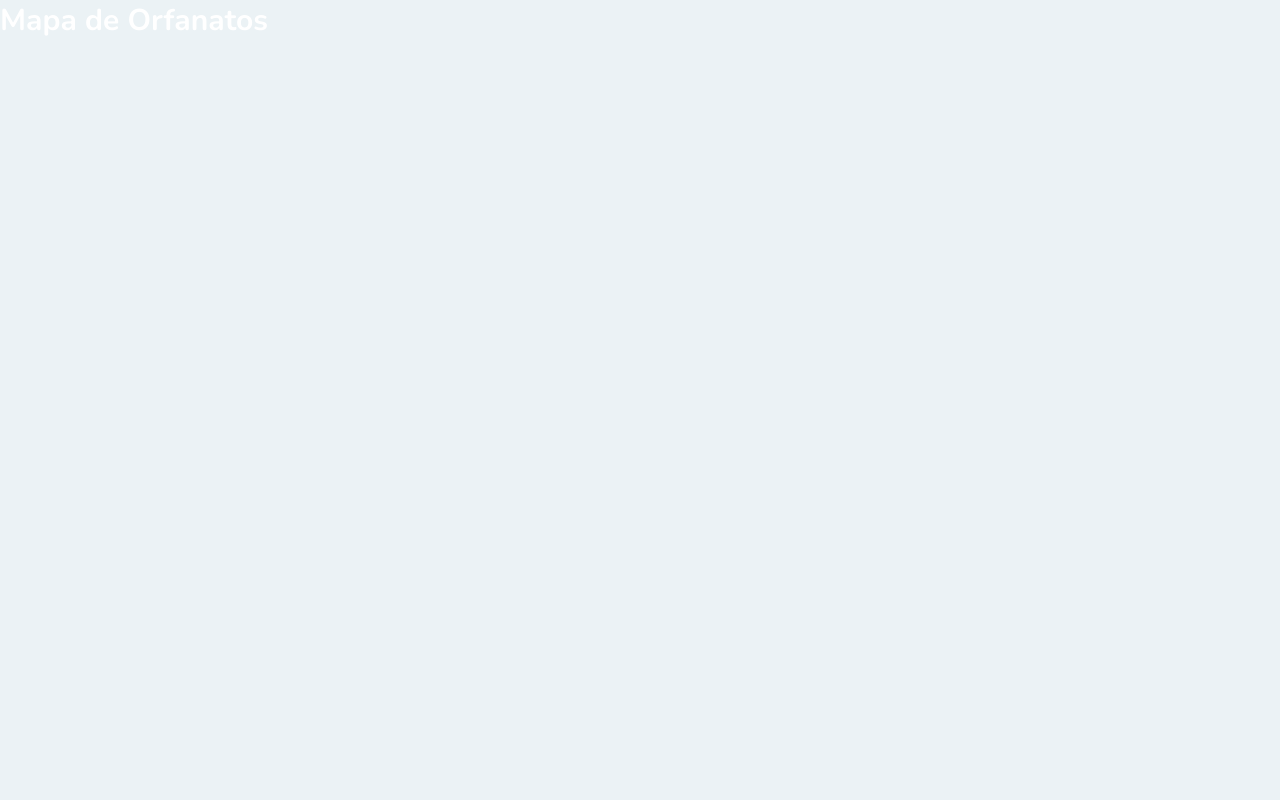
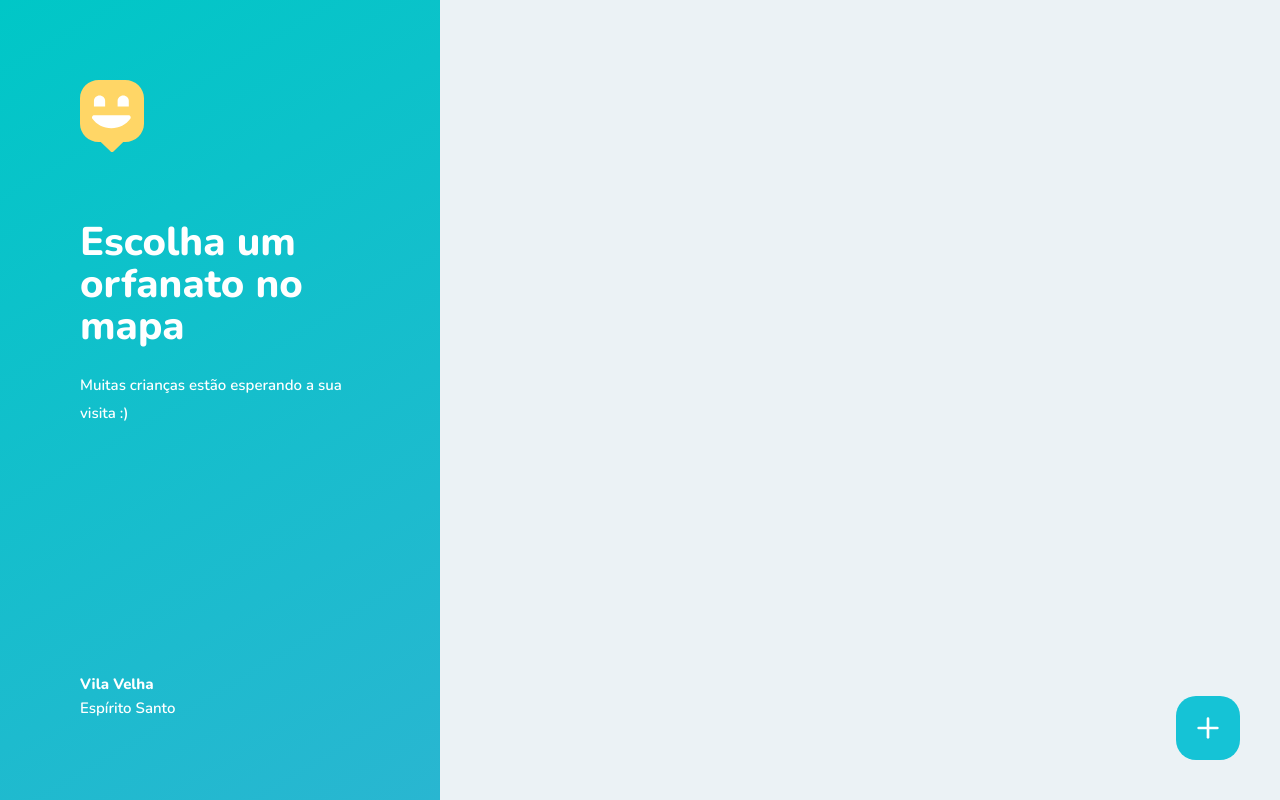
Before and after one commit to igortuag/happy, a React (Create React App) app in the folder web/: page /app in a window 1280 px wide. Built offline with nearby package versions, Linux system fonts and the light colour scheme; the HTML template or start-up script is replaced by a standard one.

Commit message:
Layout and struct OrphanagesMap

```diff
--- a/web/src/pages/OrphanagesMap.tsx
+++ b/web/src/pages/OrphanagesMap.tsx
@@ -1,7 +1,33 @@
 import React from 'react';
+import { FiPlus } from 'react-icons/fi';
+import { Link } from 'react-router-dom';
+
+import '../styles/pages/orphanages-map.css';
+
+import mapMarkerImg from '../images/map-marker.svg'
 
 function OrphanagesMap() {
-  return <h1>Mapa de Orfanatos</h1>;
+  return (
+    <div id="page-map">
+      <aside>
+        <header>
+          <img src={mapMarkerImg} alt=""/>
+
+          <h2>Escolha um orfanato no mapa</h2>
+          <p>Muitas crianças estão esperando a sua visita :)</p>
+        </header>
+
+        <footer>
+          <strong>Vila Velha</strong>
+          <span>Espírito Santo</span>
+        </footer>
+      </aside>
+
+      <Link to="" className="create-orphanage">
+        <FiPlus size={32} color="#FFF"/>
+      </Link>
+    </div>
+  );
 }
 
 export default OrphanagesMap;
--- /dev/null
+++ b/web/src/styles/pages/orphanages-map.css
@@ -0,0 +1,61 @@
+#page-map {
+  width: 100vw;
+  height: 100vh;
+
+  position: relative;
+  display: flex;
+}
+
+#page-map aside {
+  width: 440px;
+  background: linear-gradient(329.54deg, #29b6d1 0%, #00c7c7 100%);
+  padding: 80px;
+
+  display: flex;
+  flex-direction: column;
+  justify-content: space-between;
+}
+
+#page-map aside h2 {
+  font-size: 40px;
+  font-weight: 800;
+  line-height: 42px;
+  margin-top: 64px;
+}
+
+#page-map aside p {
+  line-height: 28px;
+  margin-top: 24px;
+}
+
+#page-map aside footer {
+  display: flex;
+  flex-direction: column;
+
+  line-height: 24px;
+}
+
+#page-map aside footer strong {
+  font-weight: 800;
+}
+
+#page-map .create-orphanage {
+  position: absolute;
+  right: 40px;
+  bottom: 40px;
+
+  width: 64px;
+  height: 64px;
+  background: #15c3d6;
+  border-radius: 20px;
+
+  display: flex;
+  justify-content: center;
+  align-items: center;
+
+  transition: background-color 0.2s;
+}
+
+#page-map .create-orphanage:hover {
+  background: #17d6eb;
+}
```
